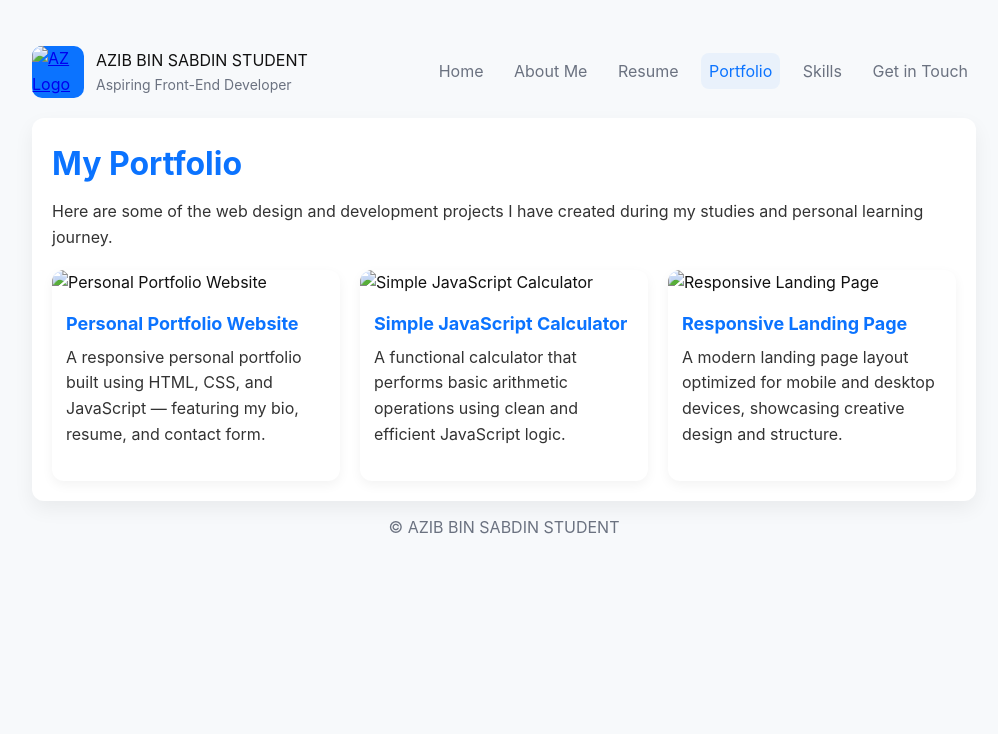
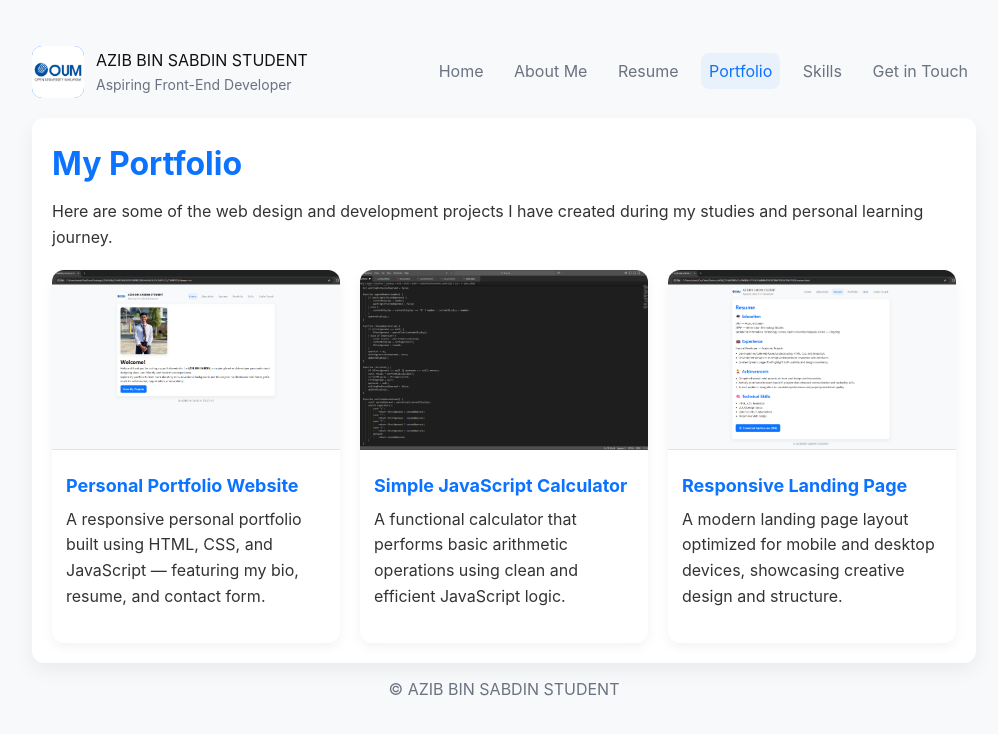
Before and after one commit to 4d4wbpjg6g-byte/azib-portfolio, a plain HTML site: page portfolio.html in a window 1280 px wide. Shown: the whole page, without its empty margins (136-1134 px from the left). Drawn offline with Linux system fonts and the light colour scheme.

Commit message:
Fix HTML structure and update project images

```diff
--- a/portfolio.html
+++ b/portfolio.html
@@ -108,9 +108,9 @@
     <!-- HEADER -->
     <header>
       <div style="display:flex;align-items:center;gap:12px">
-        <a href="home.html" class="logo-link">
+        <a href="index.html" class="logo-link">
           <div class="logo">
-            <img src="images/logo.png" alt="AZ Logo">
+            <img src="logo.png" alt="AZ Logo">
           </div>
         </a>
         <div>
@@ -120,7 +120,7 @@
       </div>
 
       <nav>
-        <a href="home.html">Home</a>
+        <a href="index.html">Home</a>
         <a href="about.html">About Me</a>
         <a href="resume.html">Resume</a>
         <a href="portfolio.html" class="active">Portfolio</a>
@@ -137,7 +137,7 @@
       <div class="projects">
         <!-- Project 1 -->
         <div class="project">
-          <img src="images/project1.jpg" alt="Personal Portfolio Website">
+          <img src="project1.jpg" alt="Personal Portfolio Website">
           <div>
             <h3>Personal Portfolio Website</h3>
             <p>A responsive personal portfolio built using HTML, CSS, and JavaScript — featuring my bio, resume, and contact form.</p>
@@ -146,7 +146,7 @@
 
         <!-- Project 2 -->
         <div class="project">
-          <img src="images/project2.jpg" alt="Simple JavaScript Calculator">
+          <img src="project2.jpg" alt="Simple JavaScript Calculator">
           <div>
             <h3>Simple JavaScript Calculator</h3>
             <p>A functional calculator that performs basic arithmetic operations using clean and efficient JavaScript logic.</p>
@@ -155,7 +155,7 @@
 
         <!-- Project 3 -->
         <div class="project">
-          <img src="images/project3.jpg" alt="Responsive Landing Page">
+          <img src="/project3.jpg" alt="Responsive Landing Page">
           <div>
             <h3>Responsive Landing Page</h3>
             <p>A modern landing page layout optimized for mobile and desktop devices, showcasing creative design and structure.</p>
```
